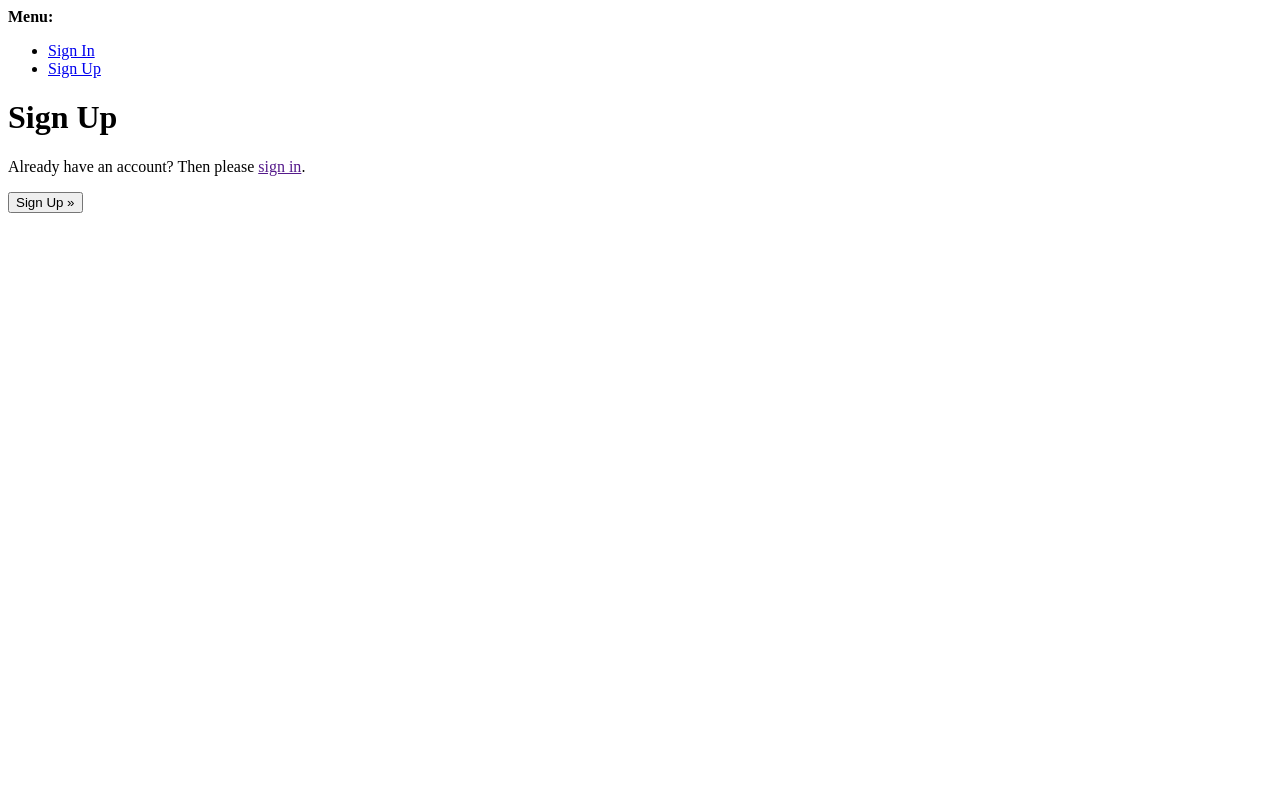
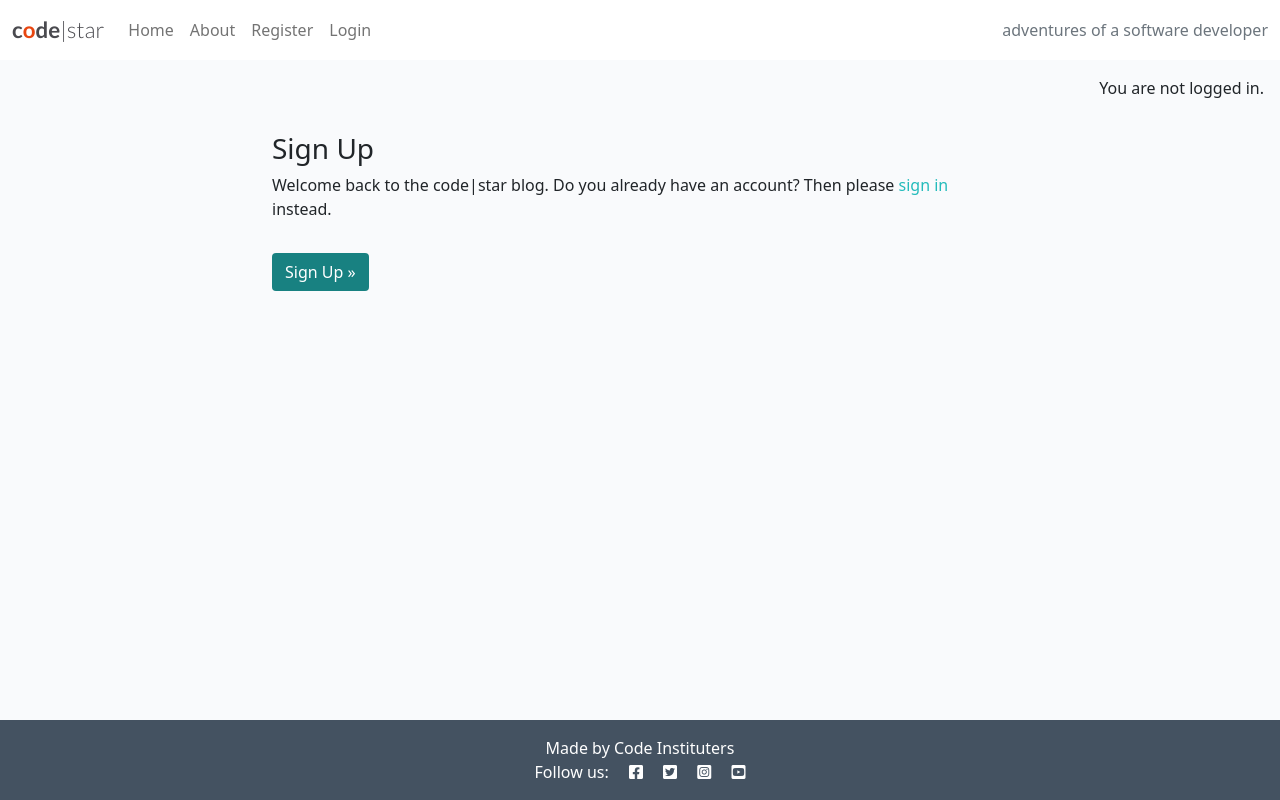
Before and after one commit to geraldine-mor/codestar_blog, a Django app: template templates/account/signup.html in a window 1280 px wide. Run offline with Django 4.2, Linux system fonts and the light colour scheme; the template is opened without the code that fills it: most values are stand-ins (such as "Sample title", 1, 10 or a date in 2020).

Commit message:
Add signup styles

```diff
--- a/codestar/settings.py
+++ b/codestar/settings.py
@@ -28,7 +28,7 @@ TEMPLATES_DIR = os.path.join(BASE_DIR, 'templates')
 SECRET_KEY = os.environ.get("SECRET_KEY")
 
 # SECURITY WARNING: don't run with debug turned on in production!
-DEBUG = False
+DEBUG = True
 
 ALLOWED_HOSTS = ['.herokuapp.com', '127.0.0.1']
 
--- a/templates/account/signup.html
+++ b/templates/account/signup.html
@@ -1,21 +1,32 @@
-{% extends "account/base.html" %}
+{% extends "base.html" %}
 
 {% load i18n %}
 
 {% block head_title %}{% trans "Signup" %}{% endblock head_title %}
 
 {% block content %}
-<h1>{% trans "Sign Up" %}</h1>
+<div class="container">
+    <div class="row">
+        <div class="col-md-8 mt-3 offset-md-2">
+            <h3>{% trans "Sign Up" %}</h3>
 
-<p>{% blocktrans %}Already have an account? Then please <a href="{{ login_url }}">sign in</a>.{% endblocktrans %}</p>
+            <p>{% blocktrans %}Welcome back to the code|star blog. Do you already have an account? Then
+                please <a class="link" href="{{ signin_url }}">sign in</a>
+                instead.{% endblocktrans %}</p>
+        </div>
+      </div>
 
+  <div class="row">
+      <div class="col-md-8 mt-3 offset-md-2">
         <form class="signup" id="signup_form" method="post" action="{% url 'account_signup' %}">
           {% csrf_token %}
           {{ form.as_p }}
           {% if redirect_field_value %}
           <input type="hidden" name="{{ redirect_field_name }}" value="{{ redirect_field_value }}" />
           {% endif %}
-  <button type="submit">{% trans "Sign Up" %} &raquo;</button>
+          <button class="btn btn-signup right" type="submit">{% trans "Sign Up" %} &raquo;</button>
         </form>
-
+      </div>
+  </div>
+</div>
 {% endblock content %}
--- a/templates/base.html
+++ b/templates/base.html
@@ -74,7 +74,13 @@
     </nav>
 
     <main class="flex-shrink-0 main-bg">
-
+        <p class="text-end m-3">
+            {% if user.is_authenticated %}
+                You are logged in as {{ user }}
+            {% else %}
+                You are not logged in.
+            {% endif %}
+        </p>
         {% block content %}
         <!-- Content Goes here -->
         {% endblock content %}
```
Lines whose indentation alone changed are shown as unchanged.
